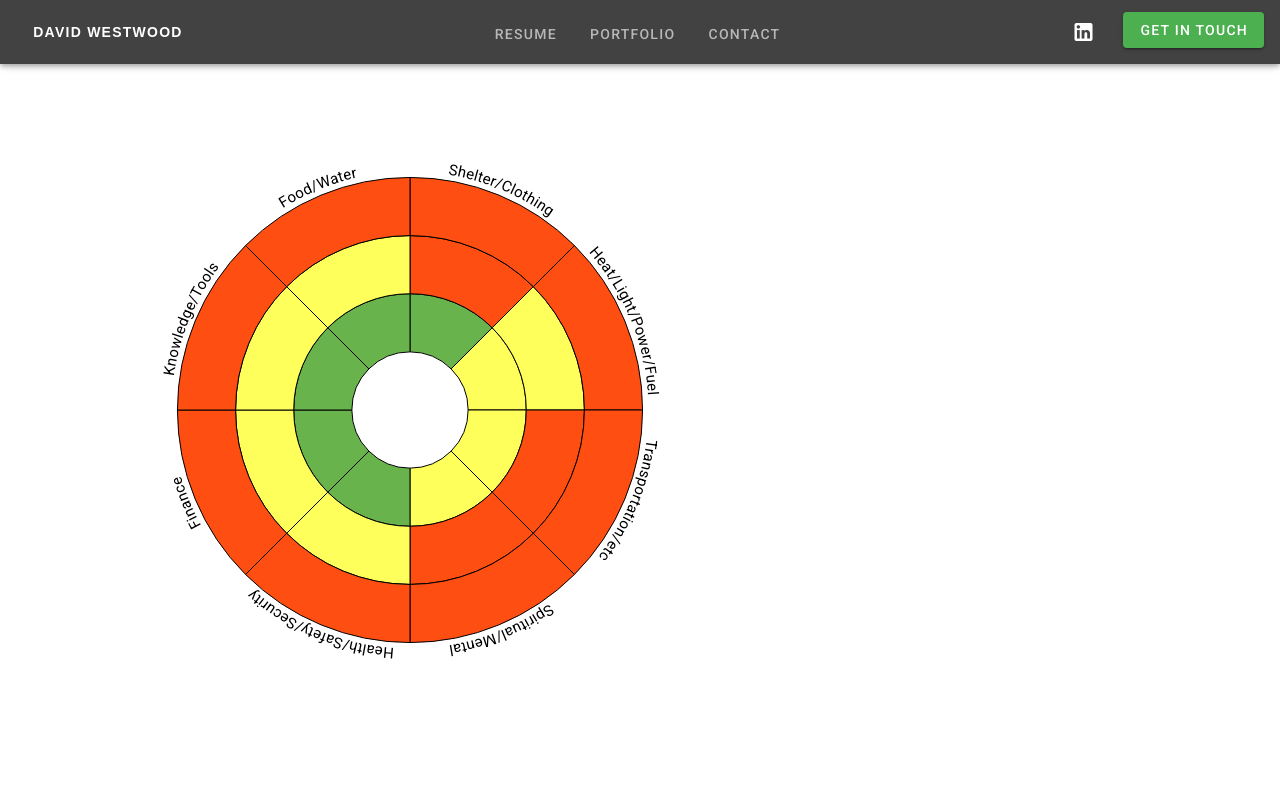
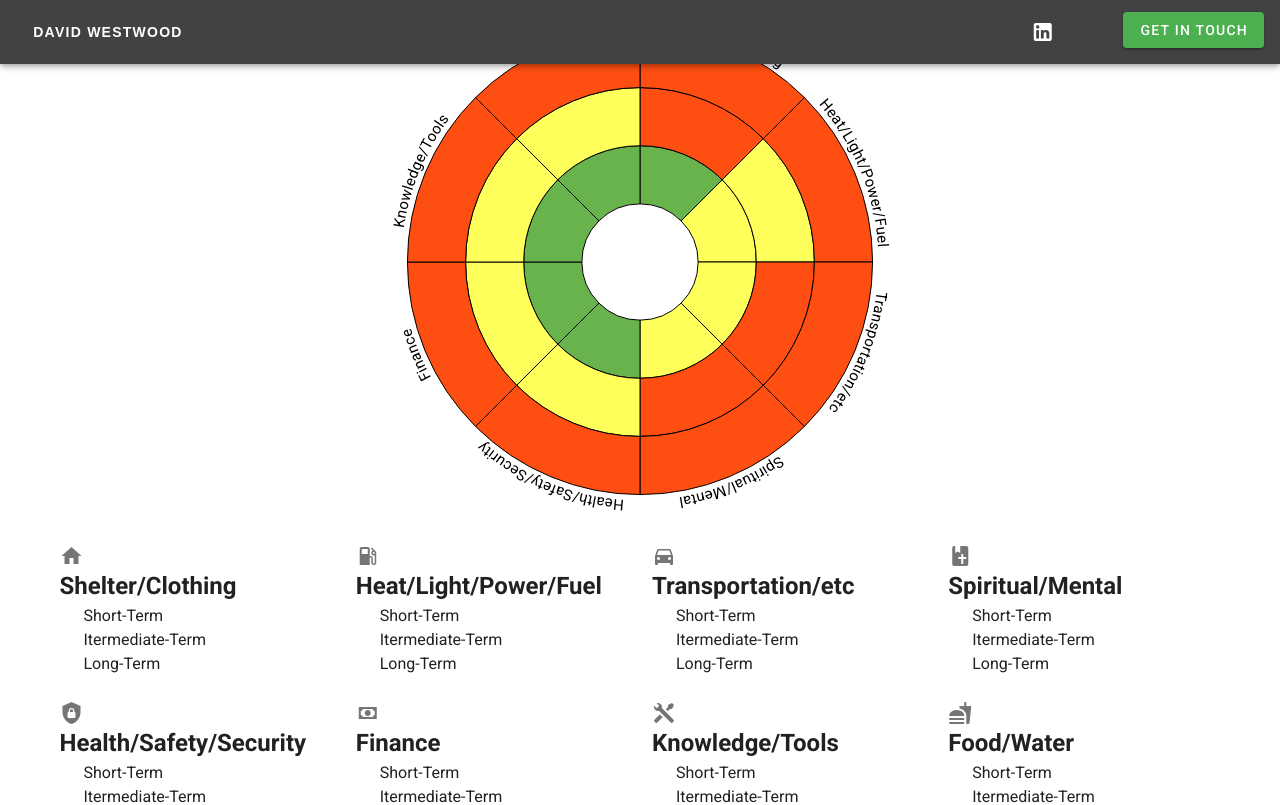
Before and after one commit to N-Westwood/dads-website, a Vue app: page / in a window 1280 px wide. Shown: the top 805 px of the page. Built offline with nearby package versions, Linux system fonts and the light colour scheme.

Commit message:
Updated PreparednessItem to work, ready to implement survey

```diff
--- a/src/components/Header.vue
+++ b/src/components/Header.vue
@@ -18,7 +18,7 @@
       </v-col>
     </v-row>
 
-    <v-row justify="center" class="d-none d-md-flex">
+    <!-- <v-row justify="center" class="d-none d-md-flex">
       <v-col
         cols='auto'
         v-for="directory in directories"
@@ -34,7 +34,7 @@
             {{directory[0]}}
         </v-btn>
       </v-col>
-    </v-row>
+    </v-row> -->
     <v-row no-gutters justify="end" class='d-none d-md-flex'>
       <v-col cols='2'>
         <v-btn
@@ -119,11 +119,11 @@
 export default {
   data: ()=>{
     return {
-      directories: [
-        ["Resume", "/resume"],
-        ["Portfolio", "/portfolio"],
-        ["Contact", "/contact"]
-      ],
+      // directories: [
+      //   ["Resume", "/resume"],
+      //   ["Portfolio", "/portfolio"],
+      //   ["Contact", "/contact"]
+      // ],
       drawer: null,
       group: null,
       bg: 'secondary'
--- a/src/components/PreparednessItem.vue
+++ b/src/components/PreparednessItem.vue
@@ -1,18 +1,16 @@
 <template>
     <v-card class='cardContainer' elevation="0">
-      <v-row>
-        <v-col cols='12' sm="7">
+      <v-row no-gutters>
+        <v-col cols='auto'>
           <v-icon>
             {{mdiName}}
           </v-icon>
-        </v-col>
-        <v-col cols='12' sm='5' align='center' class='my-auto'>
           <h2>{{type}}</h2>
-          <ol>
+          <ul>
             <li>Short-Term</li>
             <li>Itermediate-Term</li>
             <li>Long-Term</li>
-          </ol>
+          </ul>
         </v-col>
       </v-row>
     </v-card>
@@ -28,14 +26,11 @@ export default {
 </script>
 
 <style scoped>
-.image {
+.cardContainer {
   width: 100%;
-  height: 300px;
 }
-.cardContainer {
-  margin-block: 75px;
-  margin-inline: 5%;
-  padding-right: 10px;
-  padding-left: 10px;
+
+li{
+  list-style-type: none;
 }
 </style>
--- a/src/components/SurveyLink.vue
+++ b/src/components/SurveyLink.vue
@@ -2,7 +2,7 @@
     <v-card class='cardContainer' elevation='0'>
       <v-row>
         <v-col sm='3'>
-          <v-img :src='require(`@/assets/${logo}`)' width='200px' class='mx-auto'/>
+          <!-- <v-img :src='require(`@/assets/${logo}`)' width='200px' class='mx-auto'/> -->
           <v-card-text class='mt-n5 year' align='center'>{{year}}</v-card-text>
         </v-col>
         <v-col cols='12' sm='8'>
--- a/src/views/Home.vue
+++ b/src/views/Home.vue
@@ -1,21 +1,18 @@
 <template>
 <v-main>
-  <!-- <PictureQuote
-    src="dev-photo.jpeg"
-    :leftImg='true'
-    description='Previously worked as a Full-Stack Developer, Backend Developer, and more.'
-    title="David's 3+ Years of Experience"
-    btnText="Learn More"
-    destination='/resume'/> -->
-  <!-- <PictureQuote
-    src="Top Desk.jpg"
-    :leftImg='false'
-    description='With a variety of projects using tools ranging from Kubernetes on Google Cloud to a Google App Script project, view the projects that have refined my skills.'
-    title='My Projects'
-    btnText='View Portfolio'
-    destination='/portfolio'
-    /> -->
-    <svg id='spiderChart'></svg>
+  <v-container fill-height>
+    <v-row justify="center" align="center">
+      <v-col cols='auto'>
+        <svg id='spiderChart'></svg>
+      </v-col>
+    </v-row>
+    <v-row>
+      <v-col v-for="label in arcLabels" :key="label[0]" sm='6' lg='3'>
+        <PreparednessItem :type="label[0]" :mdiName="label[1]"/>
+      </v-col>
+    </v-row>
+
+  </v-container>
 </v-main>
 </template>
 
@@ -23,22 +20,23 @@
 // import PictureQuote from '../components/PictureQuote.vue'
 import * as d3 from "d3";
 import nodeData from '../assets/nodeData.json';
+import PreparednessItem from '../components/PreparednessItem.vue'
 
 export default {
   name: 'App',
   components: {
-    // PictureQuote
+    PreparednessItem
   },
   data: () => ({
     arcLabels: [
-      'Shelter/Clothing',
-      'Heat/Light/Power/Fuel',
-      'Transportation/etc',
-      'Spiritual/Mental',
-      'Health/Safety/Security',
-      'Finance',
-      'Knowledge/Tools',
-      'Food/Water'],
+      ['Shelter/Clothing', 'mdi-home'],
+      ['Heat/Light/Power/Fuel', 'mdi-gas-station'],
+      ['Transportation/etc', 'mdi-car'],
+      ['Spiritual/Mental', 'mdi-book-cross'],
+      ['Health/Safety/Security', 'mdi-shield-lock'],
+      ['Finance', 'mdi-cash'],
+      ['Knowledge/Tools', 'mdi-tools'],
+      ['Food/Water', 'mdi-food']],
     graphData: nodeData,
     graphWidth: 500,
     graphHeight: 500,
@@ -141,7 +139,7 @@ export default {
         })
         .append('textPath')
           .attr("xlink:href", d=>`#arcPath${d.data.arc}`)
-          .text(d=>this.arcLabels[d.data.arc])
+          .text(d=>this.arcLabels[d.data.arc][0])
           .style("text-anchor","middle") //place the text halfway on the arc
           .attr("startOffset", "50%")
     },
@@ -185,7 +183,6 @@ export default {
 #spiderChart {
   width: 75vw;
   height: 75vw;
-  margin: 12.5vw;
   max-width: 500px;
   max-height: 500px;
 }
```
